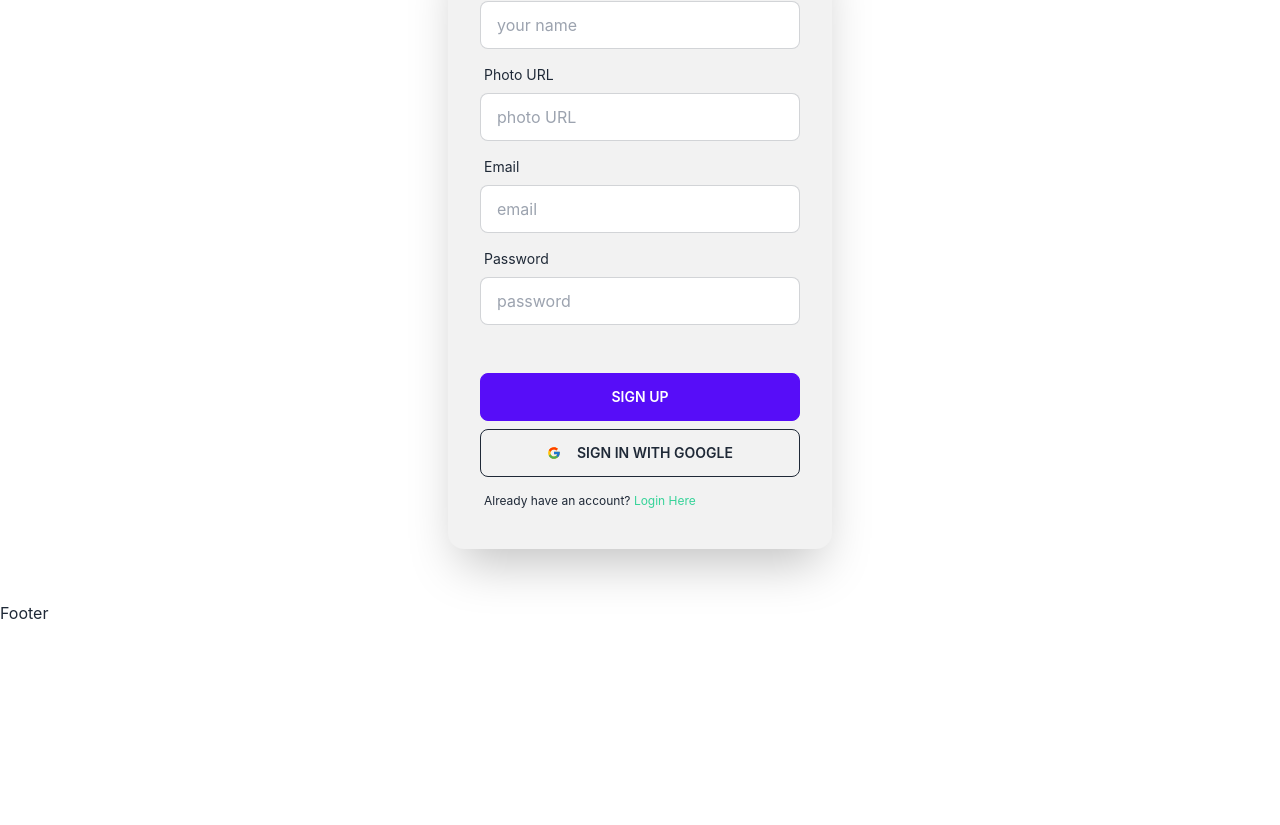
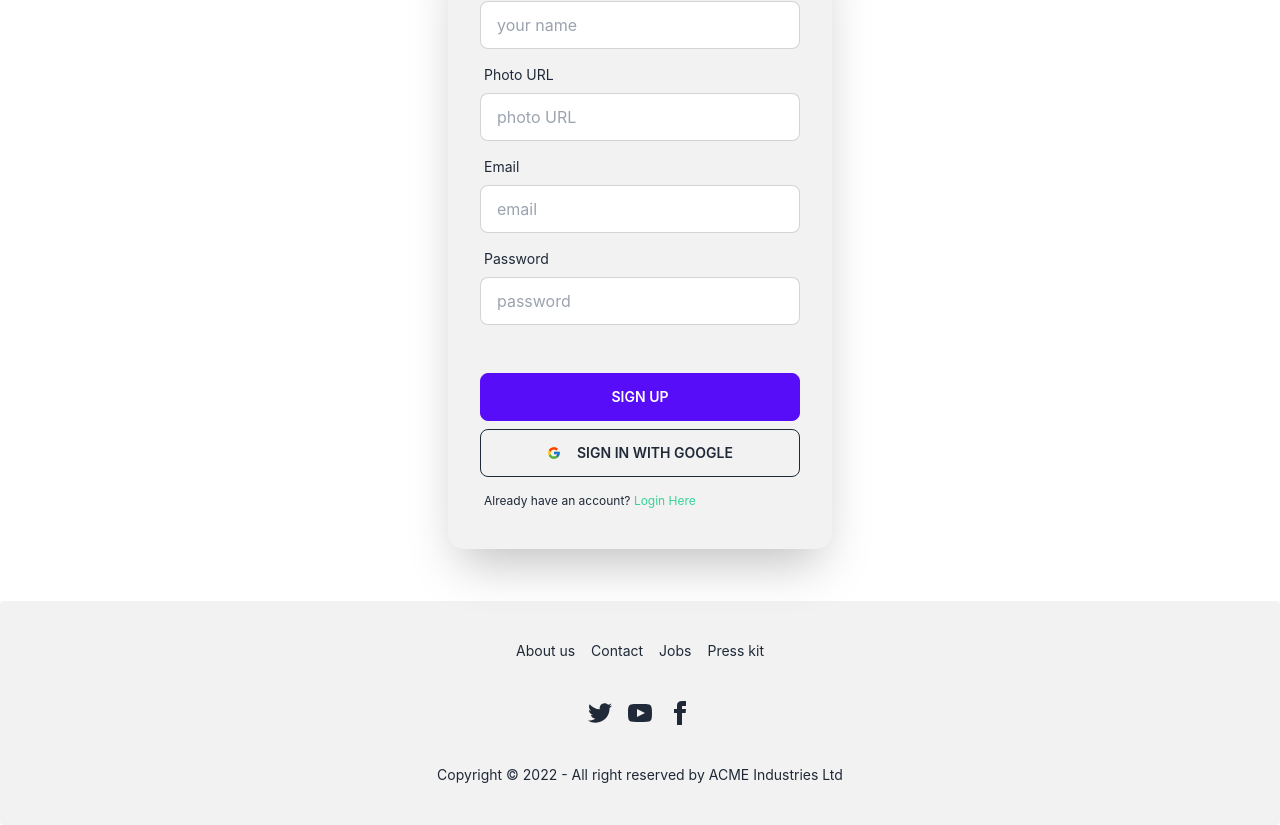
Before and after one commit to m7real/food-fly-client, a React (Create React App) app: page /signup in a window 1280 px wide. Shown: the part 263-1088 px from the top of the page. Before the commit the page ends 888 px from the top, so only its background shows below. Built offline with nearby package versions, Linux system fonts and the light colour scheme; no server answers.

Commit message:
footer added

```diff
--- a/src/Pages/Home/Banner/Banner.js
+++ b/src/Pages/Home/Banner/Banner.js
@@ -3,7 +3,7 @@ import bannerImg from "../../../assets/banner/banner.jpg";
 
 function Banner() {
   return (
-    <div className="flex justify-end items-center ">
+    <div className="flex justify-end items-center">
       <img className=" object-cover brightness-50  w-full h-56 lg:h-96" src={bannerImg} alt="background" />
       <div className=" flex xl:px-20 justify-start items-start flex-col absolute">
         <h1 className="text0-xl xl:text-2xl font-medium leading-5 xl:leading-normal text-white">Home Made Healthy Food</h1>
--- a/src/Pages/Home/Home/Home.js
+++ b/src/Pages/Home/Home/Home.js
@@ -1,5 +1,5 @@
 import React from "react";
-import { useLoaderData } from "react-router-dom";
+import { Link, useLoaderData } from "react-router-dom";
 import useTitle from "../../../hooks/useTitle";
 import ServiceCard from "../../Services/ServiceCard/ServiceCard";
 import Banner from "../Banner/Banner";
@@ -18,6 +18,11 @@ const Home = () => {
             <ServiceCard key={service._id} service={service}></ServiceCard>
           ))}
         </div>
+        <div className="my-8 flex justify-end">
+          <Link to="/services" className="btn btn-outline normal-case btn-wide justify">
+            See All
+          </Link>
+        </div>
       </div>
     </div>
   );
--- a/src/Pages/Shared/Footer/Footer.js
+++ b/src/Pages/Shared/Footer/Footer.js
@@ -2,9 +2,36 @@ import React from "react";
 
 const Footer = () => {
   return (
-    <div>
-      <h2>Footer</h2>
-    </div>
+    <footer className="footer footer-center p-10 bg-base-200 text-base-content rounded">
+      <div className="grid grid-flow-col gap-4">
+        <a className="link link-hover">About us</a>
+        <a className="link link-hover">Contact</a>
+        <a className="link link-hover">Jobs</a>
+        <a className="link link-hover">Press kit</a>
+      </div>
+      <div>
+        <div className="grid grid-flow-col gap-4">
+          <a>
+            <svg xmlns="http://www.w3.org/2000/svg" width="24" height="24" viewBox="0 0 24 24" className="fill-current">
+              <path d="M24 4.557c-.883.392-1.832.656-2.828.775 1.017-.609 1.798-1.574 2.165-2.724-.951.564-2.005.974-3.127 1.195-.897-.957-2.178-1.555-3.594-1.555-3.179 0-5.515 2.966-4.797 6.045-4.091-.205-7.719-2.165-10.148-5.144-1.29 2.213-.669 5.108 1.523 6.574-.806-.026-1.566-.247-2.229-.616-.054 2.281 1.581 4.415 3.949 4.89-.693.188-1.452.232-2.224.084.626 1.956 2.444 3.379 4.6 3.419-2.07 1.623-4.678 2.348-7.29 2.04 2.179 1.397 4.768 2.212 7.548 2.212 9.142 0 14.307-7.721 13.995-14.646.962-.695 1.797-1.562 2.457-2.549z"></path>
+            </svg>
+          </a>
+          <a>
+            <svg xmlns="http://www.w3.org/2000/svg" width="24" height="24" viewBox="0 0 24 24" className="fill-current">
+              <path d="M19.615 3.184c-3.604-.246-11.631-.245-15.23 0-3.897.266-4.356 2.62-4.385 8.816.029 6.185.484 8.549 4.385 8.816 3.6.245 11.626.246 15.23 0 3.897-.266 4.356-2.62 4.385-8.816-.029-6.185-.484-8.549-4.385-8.816zm-10.615 12.816v-8l8 3.993-8 4.007z"></path>
+            </svg>
+          </a>
+          <a>
+            <svg xmlns="http://www.w3.org/2000/svg" width="24" height="24" viewBox="0 0 24 24" className="fill-current">
+              <path d="M9 8h-3v4h3v12h5v-12h3.642l.358-4h-4v-1.667c0-.955.192-1.333 1.115-1.333h2.885v-5h-3.808c-3.596 0-5.192 1.583-5.192 4.615v3.385z"></path>
+            </svg>
+          </a>
+        </div>
+      </div>
+      <div>
+        <p>Copyright © 2022 - All right reserved by ACME Industries Ltd</p>
+      </div>
+    </footer>
   );
 };
 
```
